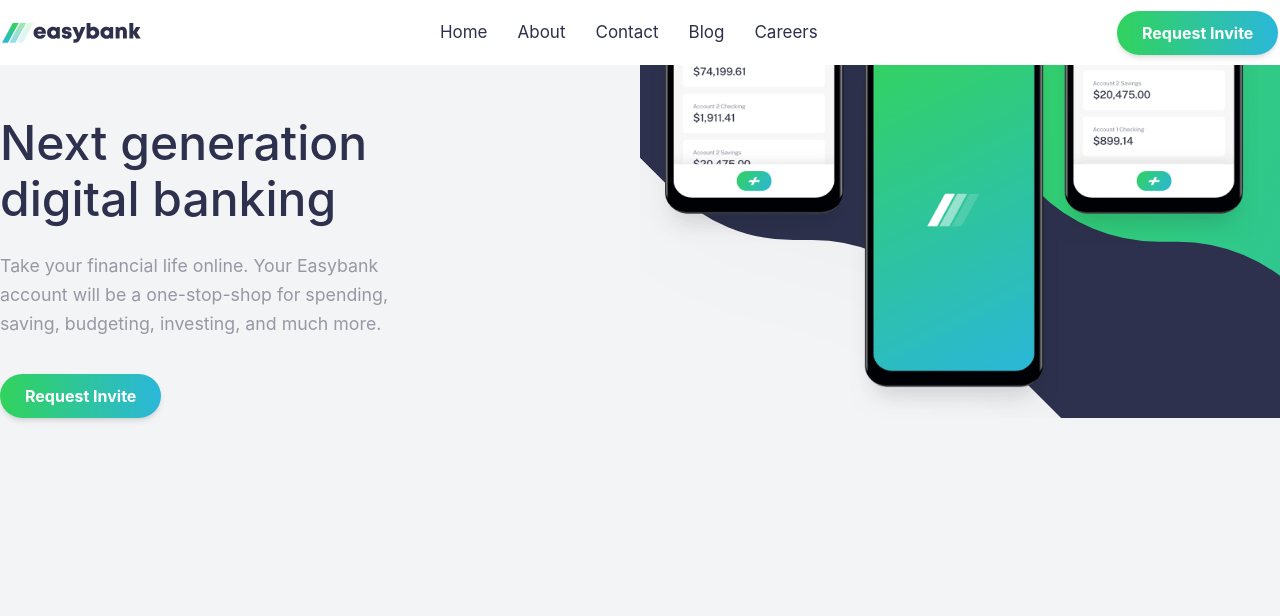
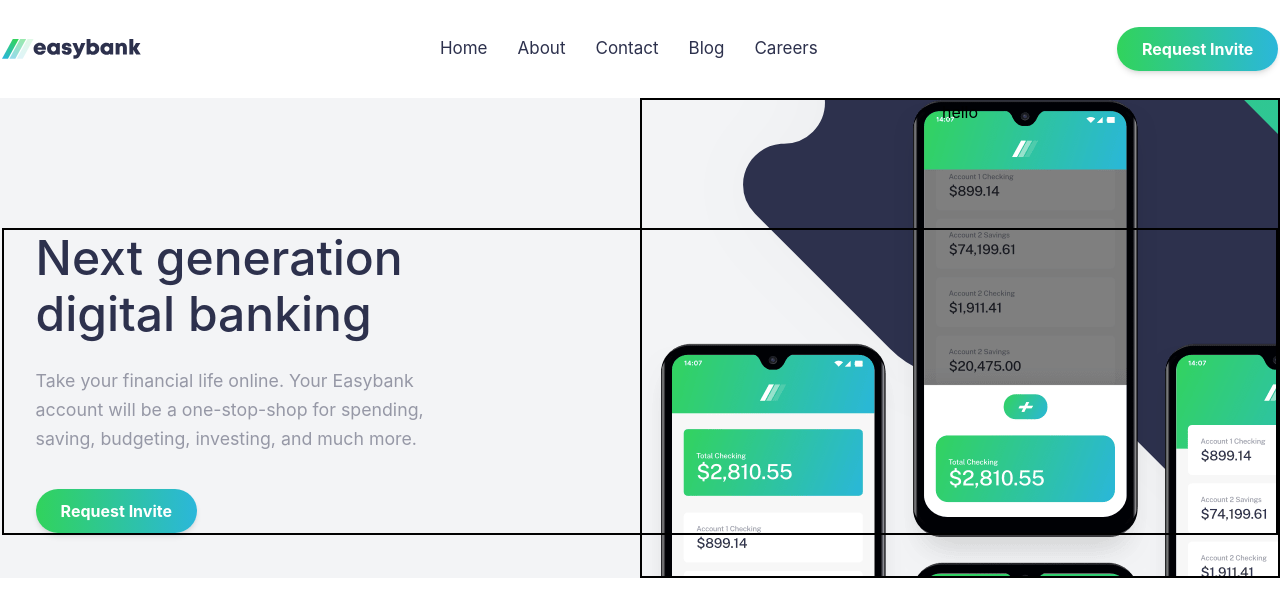
Before and after one commit to Teewaii/easybank-landing-page, a React (Create React App) app: page / in a window 1280 px wide. Shown: the top 616 px of the page. Built offline with nearby package versions, Linux system fonts and the light colour scheme.

Commit message:
last office commit

```diff
--- a/src/components/hero/Hero.jsx
+++ b/src/components/hero/Hero.jsx
@@ -5,79 +5,46 @@
 
 export default function Hero() {
     return (
-        <div className="wrapper  bg-VeryLightGray min-h-[93.7vh] pb-[88px]
-          md:h-[653px]
+      <>
+        <div className="wrapper  bg-VeryLightGray relative
           ">
-      <div className=" hero
-    md:flex
+            <div className="cc lg:h-[60vh] relative overflow-hidden">
+            <img className='hidden lg:block
+            lg:w-[100%] lg:right-[-670px]    lg:absolute 2xl:right-[-370px]
+             lg:bottom-[-100px] 2xl:w-[68%]  2xl:bottom-[-180px]
+            ' src={deskBkg} alt="" />
+
+       </div>
+       <div className="hero flex-1 absolute top-0 bg-phone
+       bg-no-repeat
+       right-0 min-w-[50%] border-2 h-[100%]    ">
+        hello
+          {/* <img className='' src={heroimg} alt="" /> */}
+        </div>
+        </div>
+
+      <div className="content flex my-[10%] container items-center  absolute
+      left-0 inset-x-0 top-[100px]
       ">
 
+      <div className="desc flex-col text-left flex-1 border-2  ">
 
-
-        <div className="hero-img bg-mobile-hero-pattern relative
-        bg-cover bg-center bg-no-repeat min-h-[350px] w-[100%]
-        before:bg-phone before:bg-no-repeat before:bg-cover before:bg-bottom
-        before:w-[95%] before:h-[100%]  before:absolute before:top-0
-        before:left-[10px] before:right-[10px]
-
-        md:order-2
-
-
-
-        ">
-        </div>
-
-        <div className=" desc container pt-[50px]  text-center
-            md:flex md:flex-col md:text-left md:justify-center
-            md:order-1 md:pl-0
-
-             ">
-                 <h1 className=' text-[3rem] mb-[25px]
-                 md:max-w-[395px]
+            <h1 className=' text-[3rem] mb-[25px] ml-[2rem]
+                       lg:max-w-[395px]
 
                        '>Next generation digital banking</h1>
-                 <p className='body
+                       <p className='body ml-[2rem]
 
-                 md:max-w-[436px]
+                       lg:max-w-[436px]
                        '>Take your financial life online. Your Easybank account will be a one-stop-shop
                            for spending, saving, budgeting, investing, and much more.</p>
                            <div className="inviteBtn mt-[36px] ">
-                     <button className='btn
+                           <button className='btn ml-[2rem]
 
                            '>Request Invite</button>
                           </div>
              </div>
               </div>
-      </div>
+              </>
     )
 }
-
-
-  // <div
-        // // style={{ background: `url(${bkg})`,
-        // // backgroundSize: 'contain',
-        // // backgroundRepeat: 'no-repeat',
-        // // backgroundPosition: 'top',}}
-        //     className="flex flex-col-reverse
-        // md:flex-row "
-        // >
-        //     <div className="  desc flex-1 border-2 text-left text-center
-        //     md:flex md:flex-col md:text-left md:justify-center
-        //     ">
-        //         <h1 className='px-[12rem] mb-[20px] text-[3rem]'>Next generation digital banking</h1>
-        //         <p className='px-[12rem] body'>Take your financial life online. Your Easybank account will be a one-stop-shop
-        //             for spending, saving, budgeting, investing, and much more.</p>
-        //             <div className="inviteBtn mt-[50px]">
-        //             <button className='px-[12rem]btn'>Request Invite</button>
-        //             </div>
-        //     </div>
-        //     <div className="cont overflow-hidden flex-1 relative">
-        //     <div className="w-full max-h-[600px] flex-1   ">
-        //         <img className='object-fit w-full md:hidden' src={mobileBkg} alt="" />
-        //         <img className='object-fit w-[600px] h-full mr-[-160px] hidden md:block' src={deskBkg} alt="" />
-        //        </div>
-        //         <img className='phones  absolute top-[-130px] ' src={heroimg} alt="" />
-        //         {/* <img className='mt-[-140px] ' src={heroimg} alt="" /> */}
-        //         </div>
-
-        // </div>
--- a/src/components/nav/Nav.jsx
+++ b/src/components/nav/Nav.jsx
@@ -10,13 +10,13 @@
         setToggle(prev => !prev)
     }
     return (
-        <nav className='flex  items-center bg-White h-[65px] bg-white relative z-[90]'>
+        <nav className='flex  items-center bg-White  bg-white relative z-[90] md:py-[15px] '>
             <div className='maniNav container flex justify-between items-center  py-6 md:py-3'>
                 <div className="logo">
                     <img src={logo} alt="logo" />
                 </div>
                 <ul
-                    className={toggle ? 'hidden md:flex flex-col gap-3 absolute top-[90px] left-[3%] right-[3%] py-6 md:gap-[30px] md:flex-row md:py-0 rounded-[10px] md:relative md:top-0 md:left-0 md:right-0 ' : 'flex flex-col gap-3  bg-[white] absolute top-[90px] left-[3%] right-[3%] py-6 md:gap-[30px] md:flex-row md:py-0 rounded-[10px] md:relative md:top-0 md:left-0 md:right-0 '}
+                    className={toggle ? 'hidden lg:flex flex-col gap-3 absolute top-[90px] left-[3%] right-[3%] py-6 md:gap-[30px] md:flex-row md:py-0 rounded-[10px] md:relative md:top-0 md:left-0 md:right-0 ' : 'flex flex-col gap-3  bg-[white] absolute top-[90px] left-[3%] right-[3%] py-6 md:gap-[30px] md:flex-row md:py-0 rounded-[10px] md:relative md:top-0 md:left-0 md:right-0 '}
                 >
                     <li><a className='text-[20px] md:text-[17px]' href="#">Home</a></li>
                     <li><a className='text-[20px] md:text-[17px]' href="#">About</a></li>
@@ -24,11 +24,11 @@
                     <li><a className='text-[20px] md:text-[17px]' href="#">Blog</a></li>
                     <li><a className='text-[20px] md:text-[17px]' href="#">Careers</a></li>
                 </ul>
-                <div className="request hidden md:flex">
+                <div className="request hidden lg:flex">
                     <button className='btn scale-[0.9] hover:opacity-80 ease-in duration-150 lg:scale-[1] '>Request Invite</button>
                 </div>
                 <div onClick={toggleMenu}
-                    className="ham cursor-pointer md:hidden w-[30px] h-[20px]
+                    className="ham cursor-pointer lg:hidden w-[30px] h-[20px]
 
                     flex items-center justify-center">
                     {toggle ? <img src={hamburger} alt="" /> :
@@ -36,7 +36,7 @@
                 </div>
                 {!toggle &&
                     <div className="overlay bg-gradient-to-b from-DarkBlue to-[white]
-                    absolute top-0 left-0 right-0 bottom-0 z-[-3] md:hidden">
+                    absolute top-0 left-0 right-0 bottom-0 z-[-3] lg:hidden">
 
                     </div>
                 }
```
Also changed, not shown: src/components/hero/hero.txt (added). Lines whose indentation alone changed are shown as unchanged.
